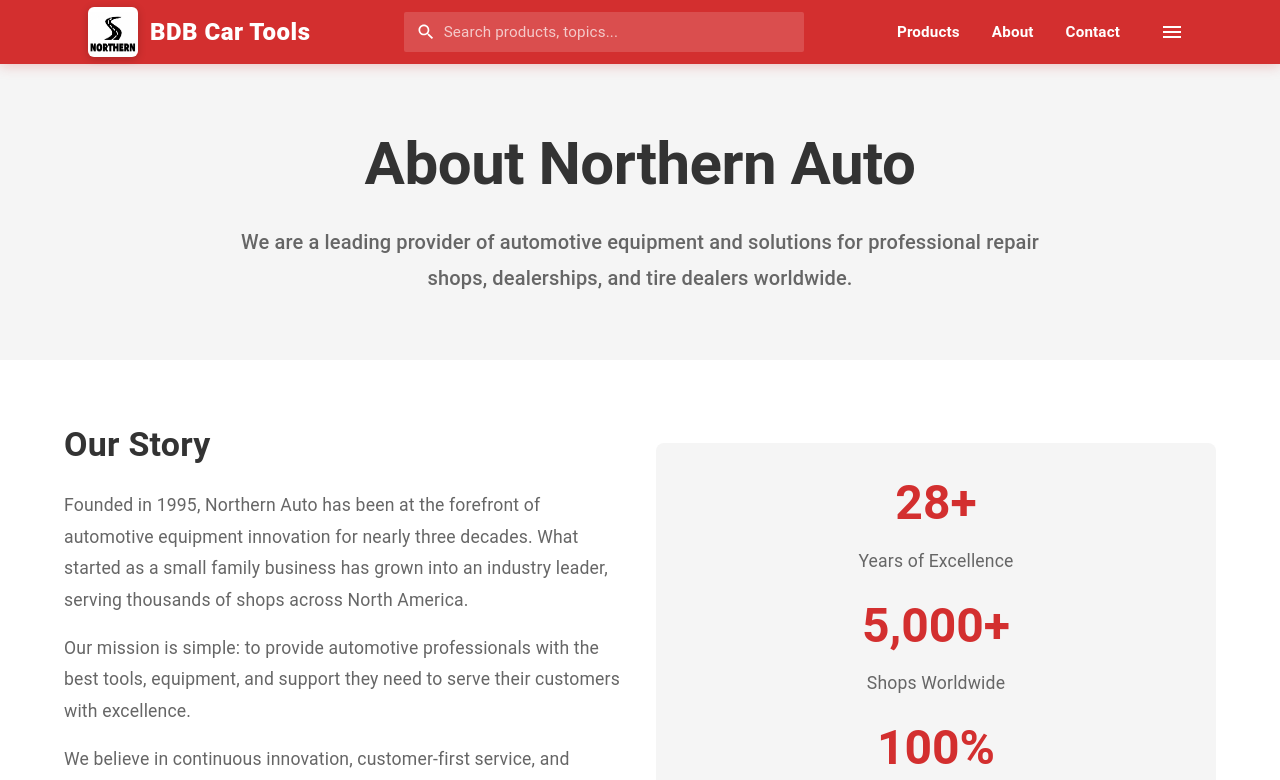
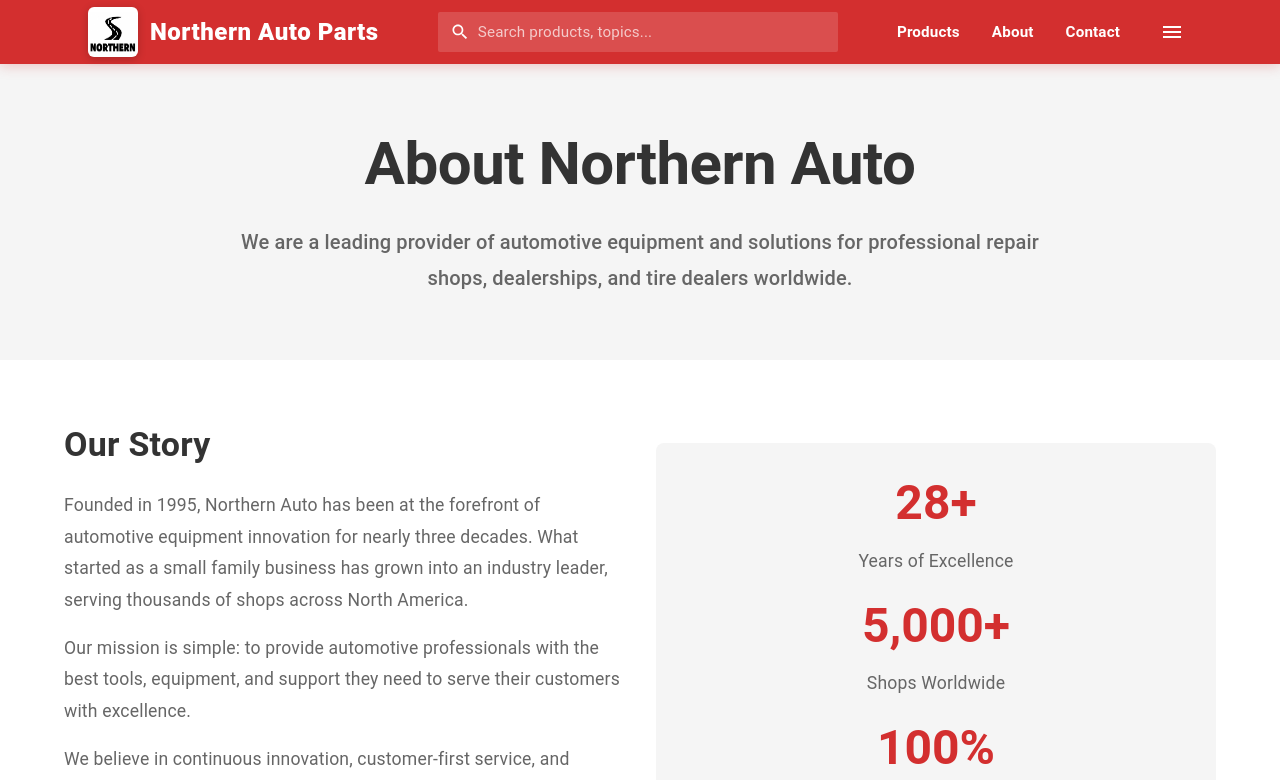
Before and after one commit to IanShuang365/northern-auto-web, a React (Vite) app: page /about in a window 1280 px wide. Shown: the top 780 px of the page. Built offline with nearby package versions, Linux system fonts and the light colour scheme.

Commit message:
minor update

```diff
--- a/src/components/Header.tsx
+++ b/src/components/Header.tsx
@@ -77,7 +77,7 @@
                 letterSpacing: '0.5px',
               }}
             >
-              BDB Car Tools
+              Northern Auto Parts
             </Typography>
           </Box>
 
```
Also changed, not shown: 2 other files (tests, documents, lock files or other folders).
